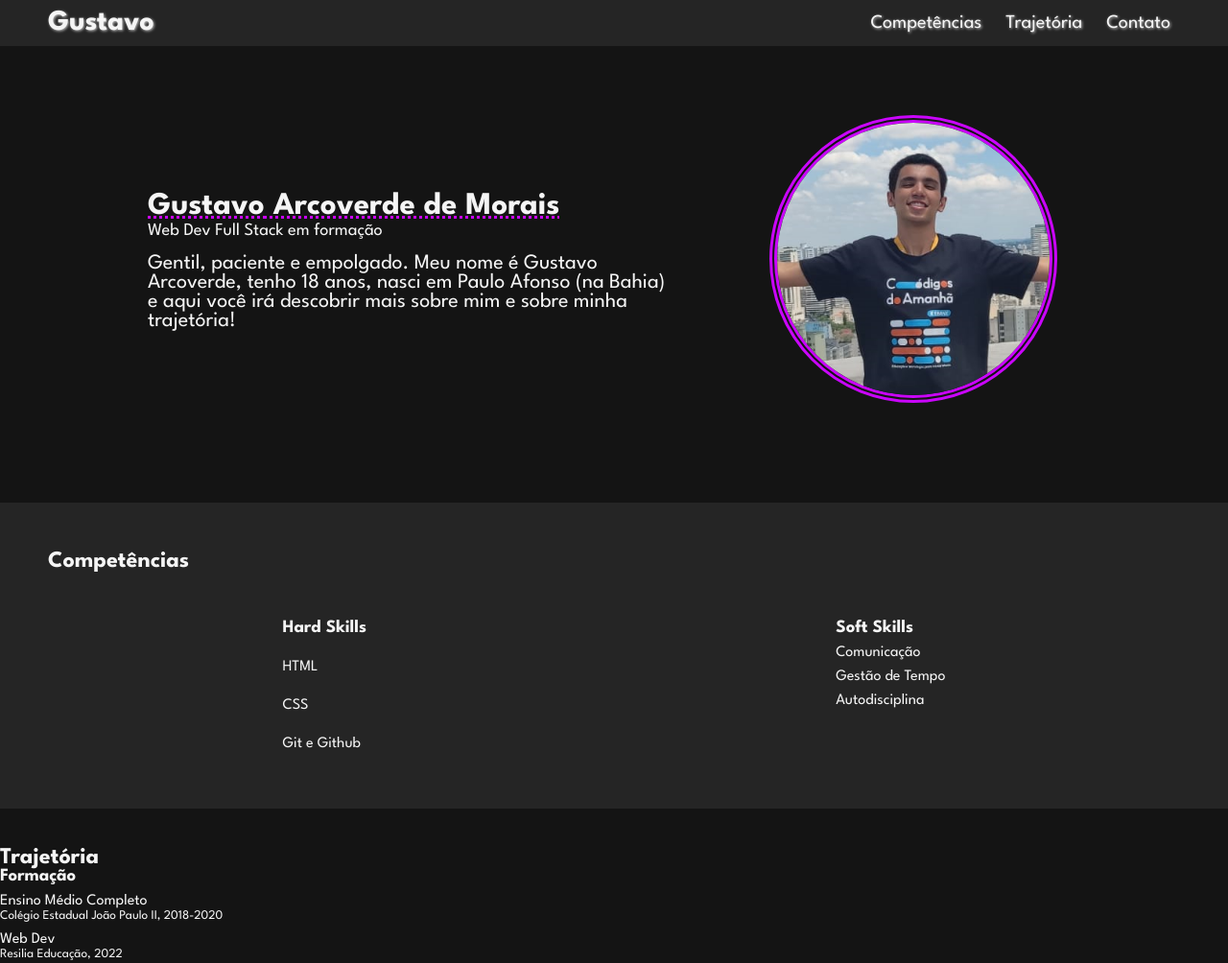
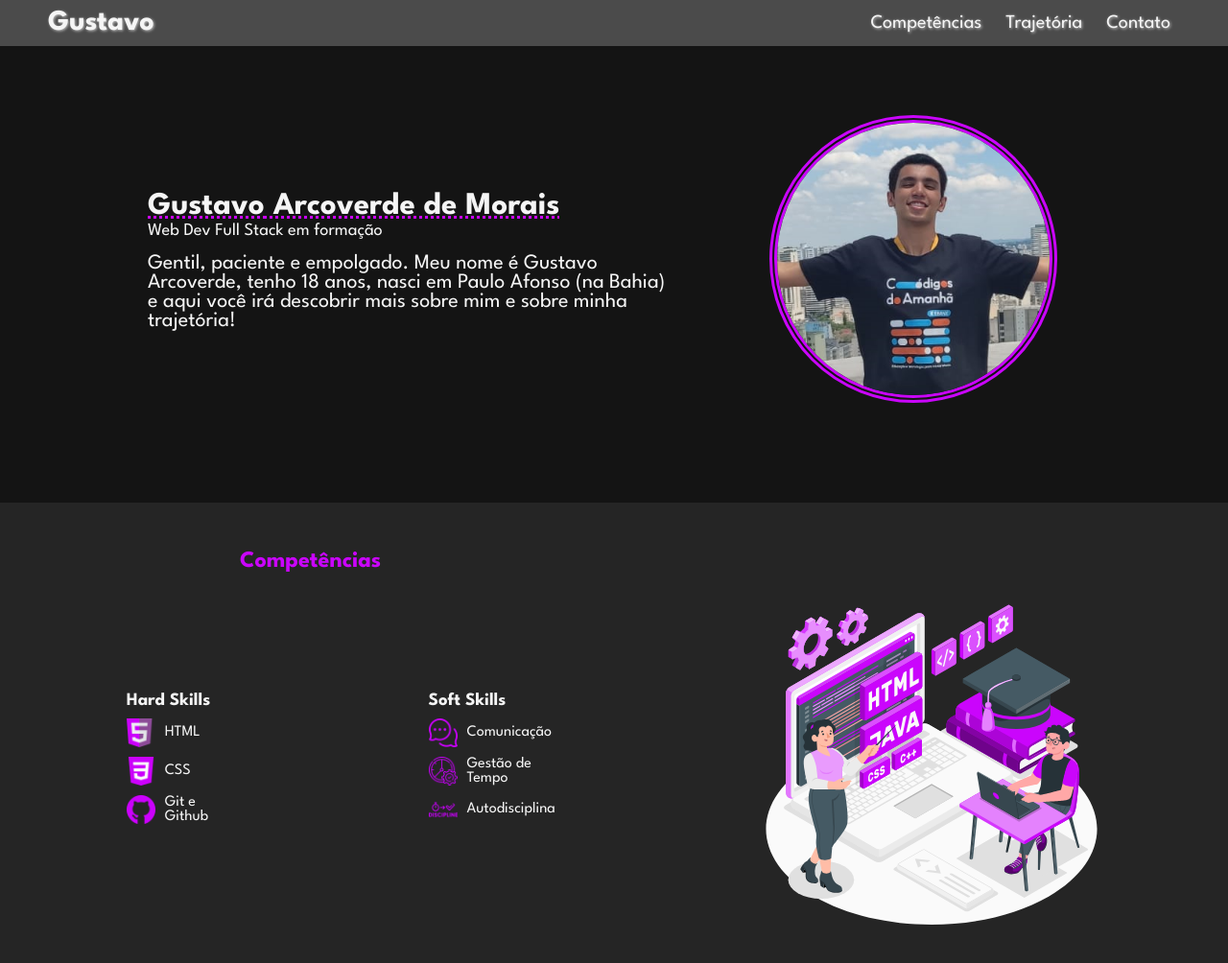
Before and after one commit to GustavoArcoverde/portfolio, a plain HTML site: page index.html in a window 1280 px wide. Shown: the top 1004 px of the page at 96% size. Drawn offline with Linux system fonts and the light colour scheme.

Commit message:
adiciona e ajusta imagens na section competencias

```diff
--- a/css/index.css
+++ b/css/index.css
@@ -15,7 +15,7 @@ header{
     width: 100%;
     height: 48px;
     padding: 20px 50px;
-    background-color: var(--background-secundario);
+    background-color: var(--header);
     text-shadow: 1px 1px 3px var(--text-shadow);
     font-size: 20px;
     position: fixed;
@@ -104,9 +104,42 @@ a{
     padding: 50px 50px;
 }
 
+#competencias>h2{
+    color: var(--secundaria);
+    margin-left: 200px;
+}
+
 #competencias>div{
-    margin-top: 50px;
+    margin-top: 20px;
+    margin-bottom: 20px;
     display: flex;
     flex-direction: row;
     justify-content: space-around;
+    align-items: center;
+    gap: 30px;
 }
+
+.hard>ul{
+    width: 30%;
+}
+
+.soft>ul{
+    width: 70%;
+}
+
+article>ul>li{
+    display: flex;
+    flex-direction: row;
+    align-items: center;
+}
+
+article>ul>li>img{
+    width: 30px;
+    height: 30px;
+    margin-right: 10px;
+}
+
+.imgCompetencias{
+    width: 30%;
+    height: 20%;
+}
--- a/css/reset.css
+++ b/css/reset.css
@@ -11,6 +11,7 @@
     --secundaria: #ca05fc;
     --primaria: #8b4c96;
     --font-color: #F5F5F5;
+    --header:#4b4b4b;
     --background: #141414;
     --background-secundario: #252525;
     --text-shadow: #bebebe;
--- a/index.html
+++ b/index.html
@@ -41,37 +41,43 @@
         <section id="competencias">
             <h2>Competências</h2>
             <div>
-                <article>
+                <article class="hard">
                     <h3>Hard Skills</h3>
                     <ul>
                         <li>
-                            <img src="" alt="">
+                            <img src="./imagens/html.png" alt="">
                             <p>HTML</p>
                         </li>
                         <li>
-                            <img src="" alt="">
+                            <img src="./imagens/css-3.png" alt="">
                             <p>CSS</p>
                         </li>
                         <li>
-                            <img src="" alt="">
+                            <img src="./imagens/github.png" alt="">
                             <p>Git e Github</p>
                         </li>
                     </ul>
                 </article>
-                <article>
+                <article class="soft">
                     <h3>Soft Skills</h3>
                     <ul>
                         <li>
+                            <img src="./imagens/chat.png" alt="">
                             <p>Comunicação</p>
                         </li>
                         <li>
+                            <img src="./imagens/time-manager.png" alt="">
                             <p>Gestão de Tempo</p>
                         </li>
                         <li>
+                            <img src="./imagens/discipline.png" alt="">
                             <p>Autodisciplina</p>
                         </li>
                     </ul>
                 </article>
+                <div class="imgCompetencias">
+                    <img src="./imagens/Coding workshop-amico.svg" alt="">
+                </div>
             </div>
         </section>
         <section id="trajetoria">
```
Also changed, not shown: imagens/Coding workshop-amico.svg (added), imagens/Learning-amico.svg (added), imagens/chat.png (added), imagens/css-3.png (added), imagens/discipline.png (added), imagens/github.png (added), imagens/html.png (added), imagens/leadership.png (added), imagens/time-manager.png (added).
